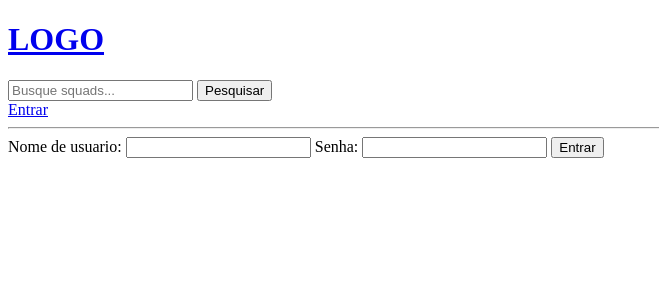
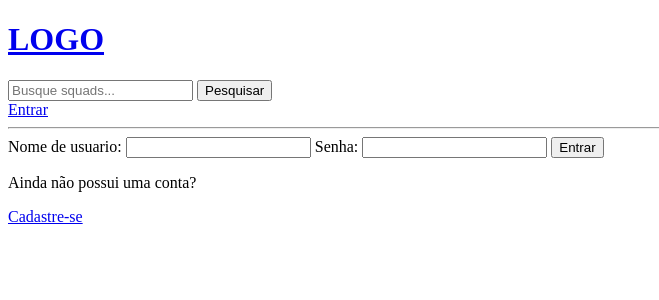
Before and after one commit to br-adriel/django-pencil-squad, a Django app: page /login in a window 1280 px wide. Shown: the top 300 px of the page, without its empty margins (0-659 px from the left). Run offline with Django 4.2, Linux system fonts and the light colour scheme.

Commit message:
Adiciona link para pagina de cadastro

```diff
--- a/base/templates/base/login_register.html
+++ b/base/templates/base/login_register.html
@@ -13,6 +13,9 @@
 
     <button type="submit">Entrar</button>
   </form>
+
+  <p>Ainda não possui uma conta?</p>
+  <a href="{% url 'register' %}">Cadastre-se</a>
 </div>
 {% else %}
 <div>
```
